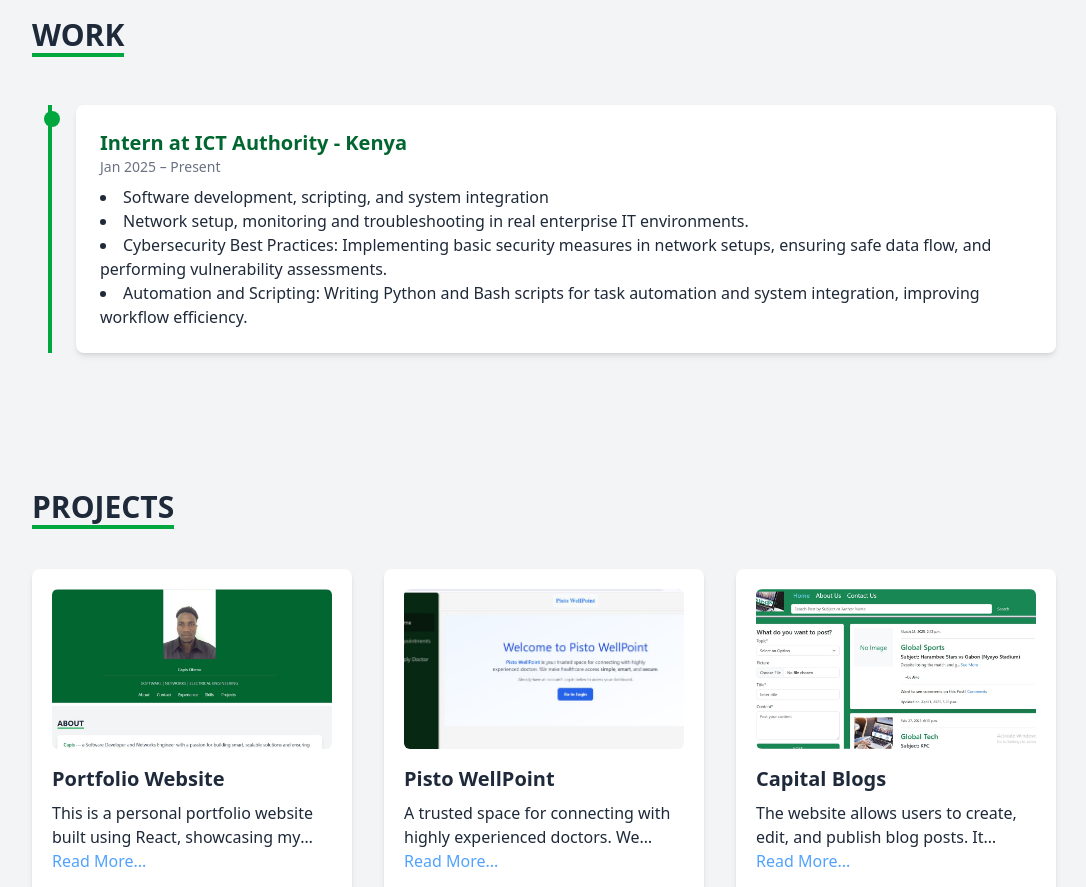
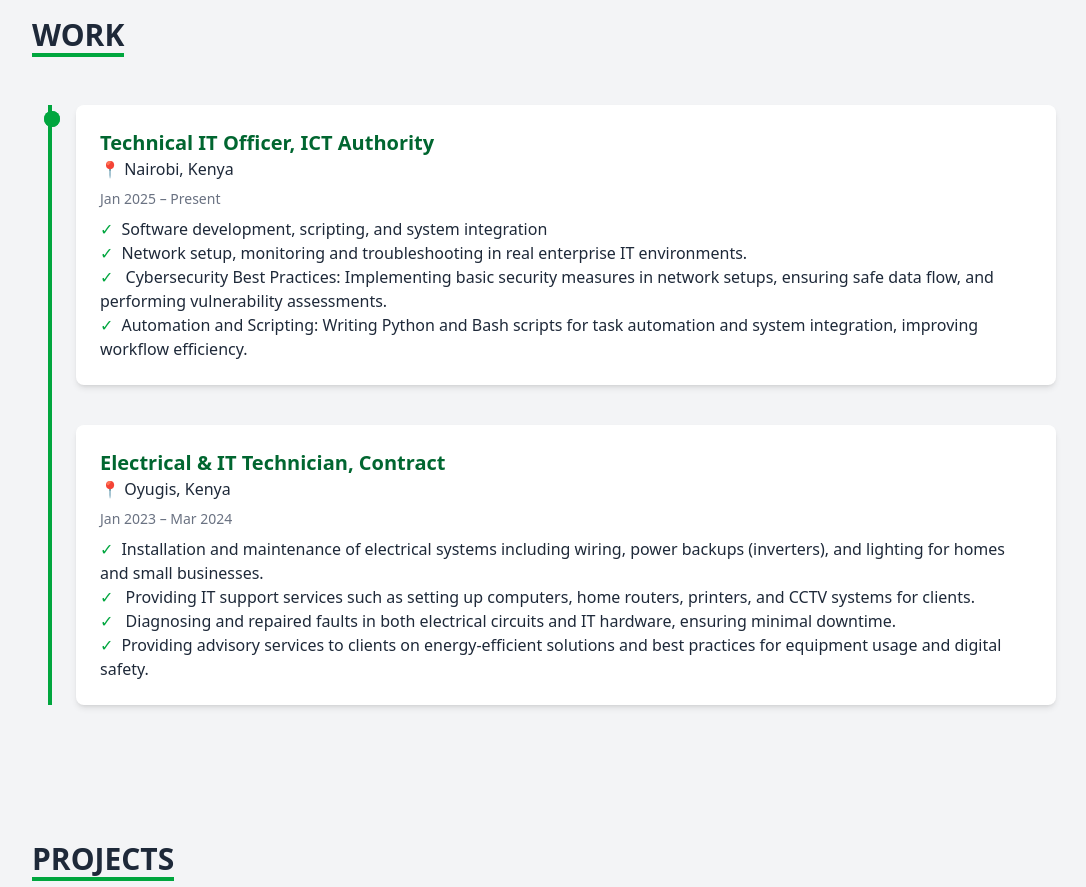
Before and after one commit to Opiso/portfolio, a React (Vite) app in the folder frontend/: page / in a window 1280 px wide. Shown: the part 2020-2907 px from the top of the page, without its empty margins (96-1182 px from the left). Built offline with nearby package versions, Linux system fonts and the light colour scheme; no server answers.

Commit message:
Commit for production, experience

```diff
--- a/frontend/src/components/Experience.jsx
+++ b/frontend/src/components/Experience.jsx
@@ -16,22 +16,23 @@
             <span className="absolute w-4 h-4 bg-green-600 rounded-full -left-2 top-1.5"></span>
             <div className="bg-white p-6 rounded-lg shadow-md">
               <h3 className="text-xl font-semibold text-green-800">
-                Intern at ICT Authority - Kenya
+                Technical IT Officer, ICT Authority
               </h3>
+              <p className="text-md text-gray-800 mb-2">📍 Nairobi, Kenya</p>
               <p className="text-sm text-gray-500 mb-2">Jan 2025 – Present</p>
-              <ul className="list-disc list-inside">
-                <li>Software development, scripting, and system integration</li>
-                <li>
+              <ul className="list-none list-inside">
+                <li className="before:content-['✓'] before:text-green-600 before:mr-2">Software development, scripting, and system integration</li>
+                <li className="before:content-['✓'] before:text-green-600 before:mr-2">
                   Network setup, monitoring and troubleshooting in real
                   enterprise IT environments.
                 </li>
-                <li>
+                <li className="before:content-['✓'] before:text-green-600 before:mr-2">
                   {" "}
                   Cybersecurity Best Practices: Implementing basic security
                   measures in network setups, ensuring safe data flow, and
                   performing vulnerability assessments.
                 </li>
-                <li>
+                <li className="before:content-['✓'] before:text-green-600 before:mr-2">
                   Automation and Scripting: Writing Python and Bash scripts for
                   task automation and system integration, improving workflow
                   efficiency.
@@ -40,17 +41,39 @@
             </div>
           </div>
 
-          {/* Experience Item 2 */}
-          {/* <div className="mb-10 ml-6">
+          {/* Experience Item 2  */}
+          <div className="mb-10 ml-6">
             <span className="absolute w-4 h-4 bg-green-600 rounded-full -left-2 top-1.5"></span>
             <div className="bg-white p-6 rounded-lg shadow-md">
-              <h3 className="text-xl font-semibold text-green-800">Freelance Software Developer</h3>
-              <p className="text-sm text-gray-500 mb-2">Jan 2024 – Dec 2024</p>
-              <p>
-                Worked on a variety of projects in both frontend and backend development while also building my design skills.
-              </p>
+              <h3 className="text-xl font-semibold text-green-800">
+                Electrical & IT Technician, Contract {" "}
+              </h3>
+              <p className="text-md text-gray-800 mb-2">📍 Oyugis, Kenya</p>
+              <p className="text-sm text-gray-500 mb-2">Jan 2023 – Mar 2024</p>
+              <ul className="list-none list-inside">
+                <li className="before:content-['✓'] before:text-green-600 before:mr-2">
+                  Installation and maintenance of electrical systems including
+                  wiring, power backups (inverters), and lighting for homes and
+                  small businesses.{" "}
+                </li>
+                <li className="before:content-['✓'] before:text-green-600 before:mr-2">
+                  {" "}
+                  Providing IT support services such as setting up computers,
+                  home routers, printers, and CCTV systems for clients.
+                </li>
+                <li className="before:content-['✓'] before:text-green-600 before:mr-2">
+                  {" "}
+                  Diagnosing and repaired faults in both electrical circuits
+                  and IT hardware, ensuring minimal downtime.
+                </li>
+                <li className="before:content-['✓'] before:text-green-600 before:mr-2">
+                  Providing advisory services to clients on energy-efficient
+                  solutions and best practices for equipment usage and digital
+                  safety.
+                </li>
+              </ul>
             </div>
-          </div> */}
+          </div>
         </div>
       </div>
     </section>
```
Also changed, not shown: 10 other files (tests, documents, lock files or other folders).
